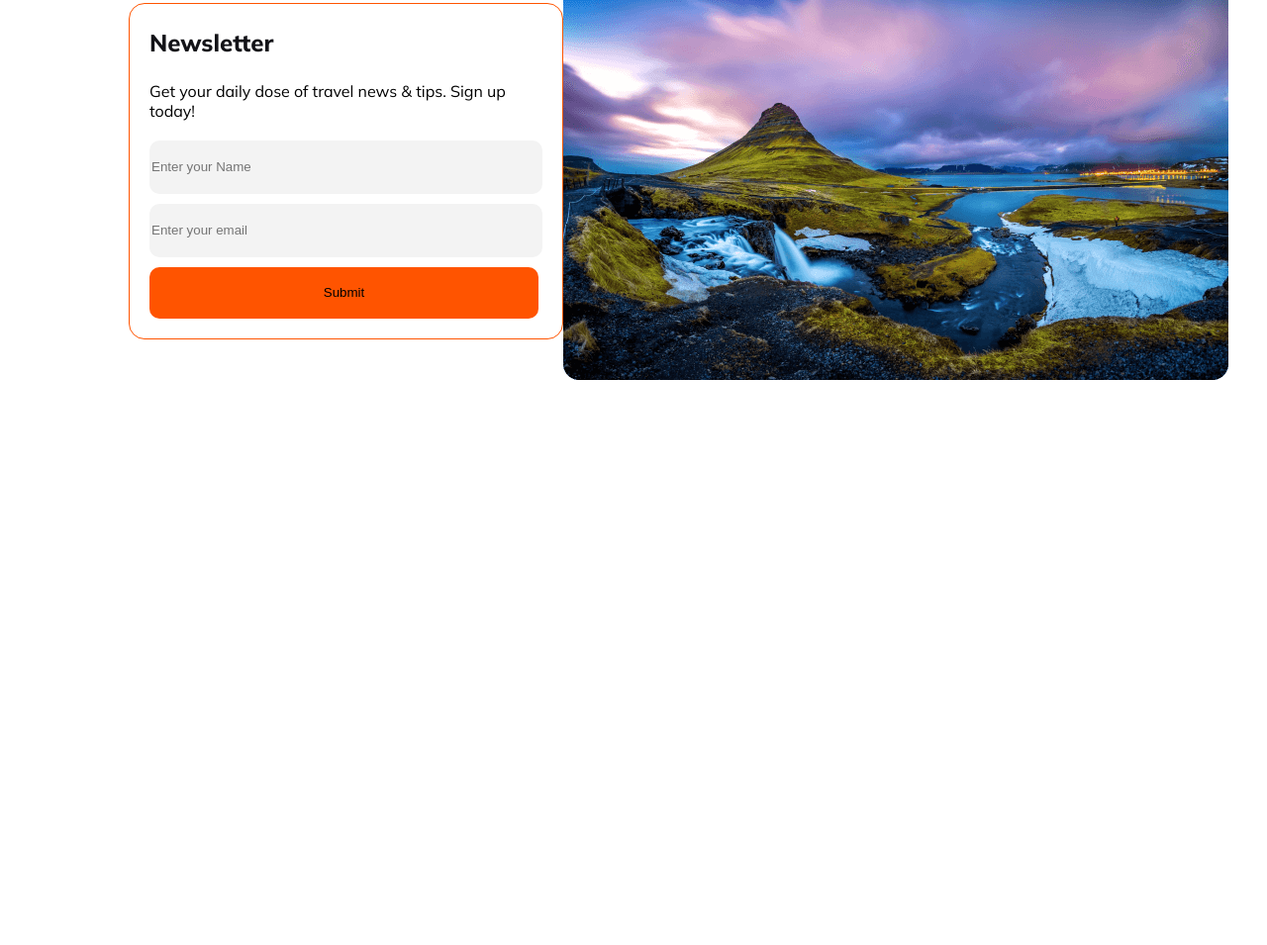
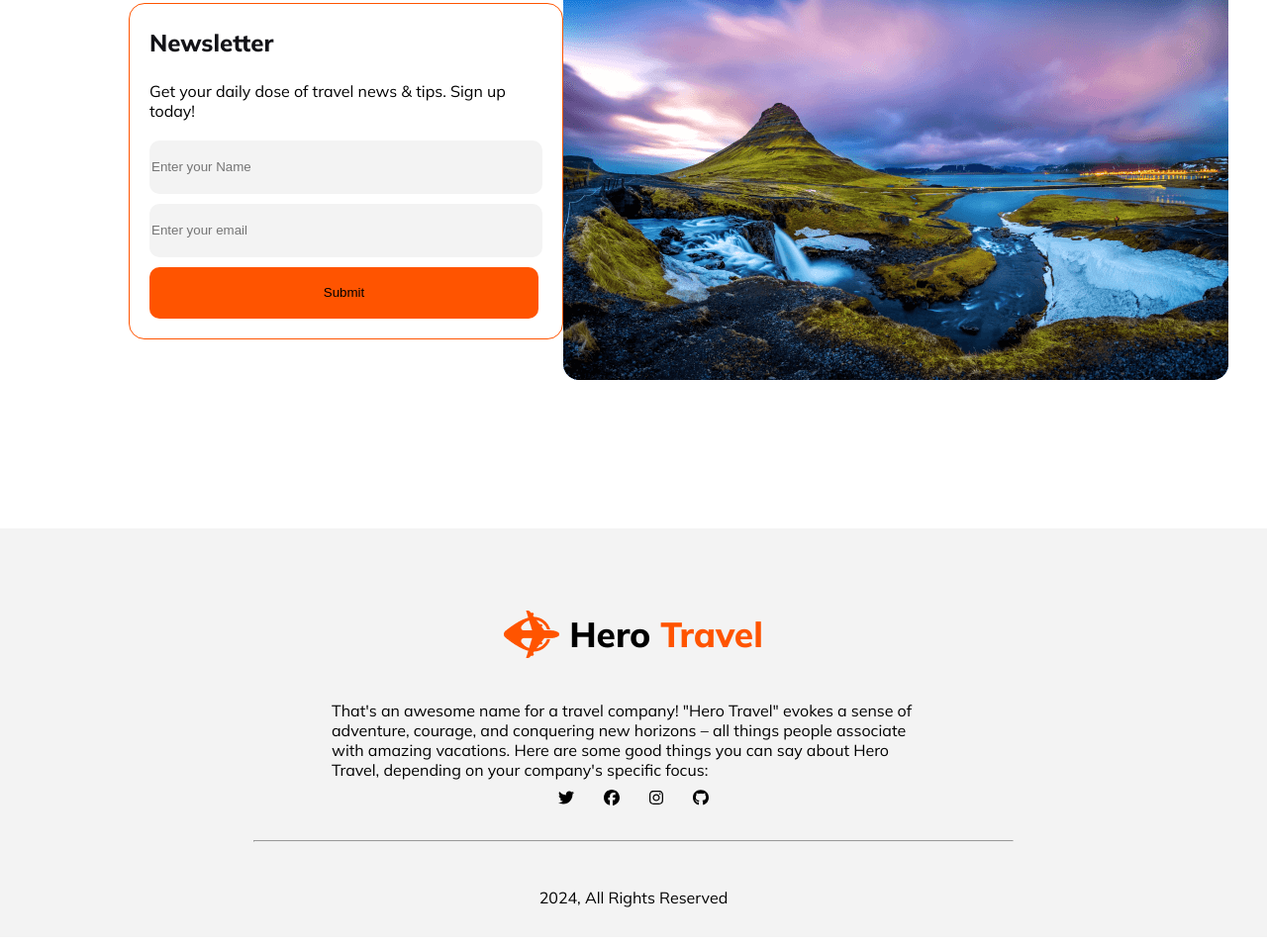
Before and after one commit to amitdebnath76/Assaginment-02, a plain HTML site: page index.html in a window 1280 px wide. Shown: the part 4879-5834 px from the top of the page at 99% size. Before the commit the page ends 5263 px from the top, so only its background shows below. Drawn offline with Linux system fonts and the light colour scheme.

Commit message:
add footer section also use css on this

```diff
--- a/index.html
+++ b/index.html
@@ -633,5 +633,21 @@
         <img src="Images/Rectangle 8 (1).png" alt="">
       </section>
     </main>
+    <footer class="footer">
+      <div class="footer-head">
+        <img class="image-1" src="Images/Group 40071 (2).png" alt="" />
+            <h3 class="hero">Hero <span class="travel">Travel</span></h3>
+      </div>
+      <p class="footer-description">That's an awesome name for a travel company! "Hero Travel" evokes a sense of adventure, courage, and conquering new horizons – all things people associate with amazing vacations. Here are some good things you can say about Hero Travel, depending on your company's specific focus:</p>
+      <div class="footer-icon">
+        <img src="icon/twitter.svg" alt="">
+        <img src="icon/facebook.svg" alt="">
+        <img src="icon/instagram.svg" alt="">
+        <img src="icon/github.svg" alt="">
+
+      </div>
+      <hr class="line">
+      <p class="rights">2024, All Rights Reserved</p>
+    </footer>
   </body>
 </html>
--- a/style.css
+++ b/style.css
@@ -279,6 +279,39 @@ body {
   background-color: #ff5400;
   border: none;
 }
+.footer{
+  background: rgba(19, 19, 24, 0.05);
+  margin: 150px auto;
+}
+.footer-head{
+  display: flex;
+  align-items: center;
+  justify-content: center;
+  padding-top: 50px;
+}
+.footer-description{
+  align-items: center;
+  justify-content: center;
+  margin: 10px 335px;
+}
+.footer-icon{
+  display: flex;
+  align-items: center;
+  justify-content: center;
+  gap: 30px;
+  padding-bottom: 35px;
+  /* margin: 10px 335px; */
+}
+.line{
+  margin: 0 20%;
+
+}
+.rights{
+  text-align: center;
+  justify-content: center;
+  /* margin: 30px auto; */
+  padding: 30px 0;
+}
 /* Responsive css code for webside  */
 @media screen and (max-width: 600px) {
   .head,
```
Also changed, not shown: icon/facebook.svg (added), icon/github.svg (added), icon/instagram.svg (added), icon/twitter.svg (added).
